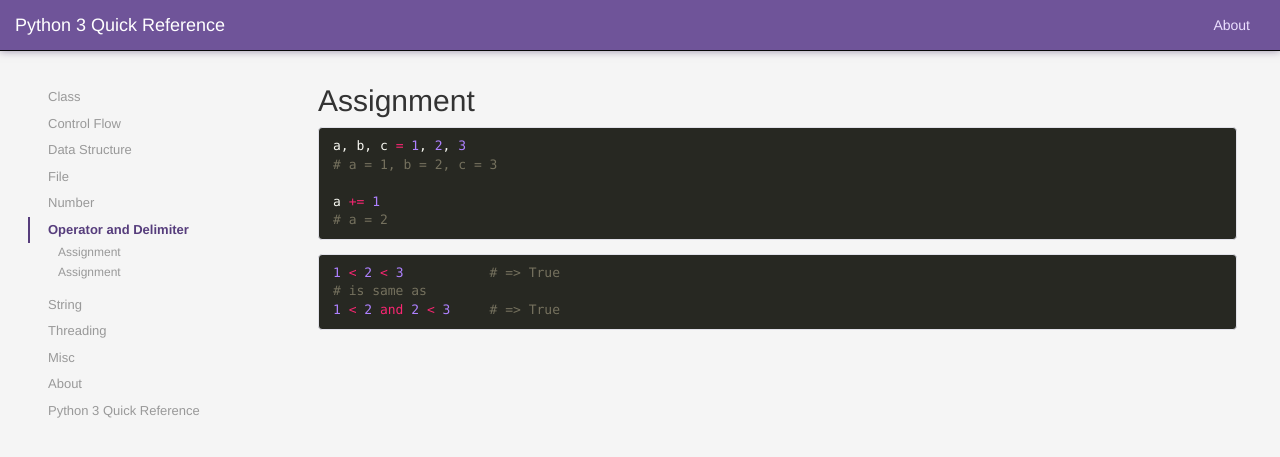
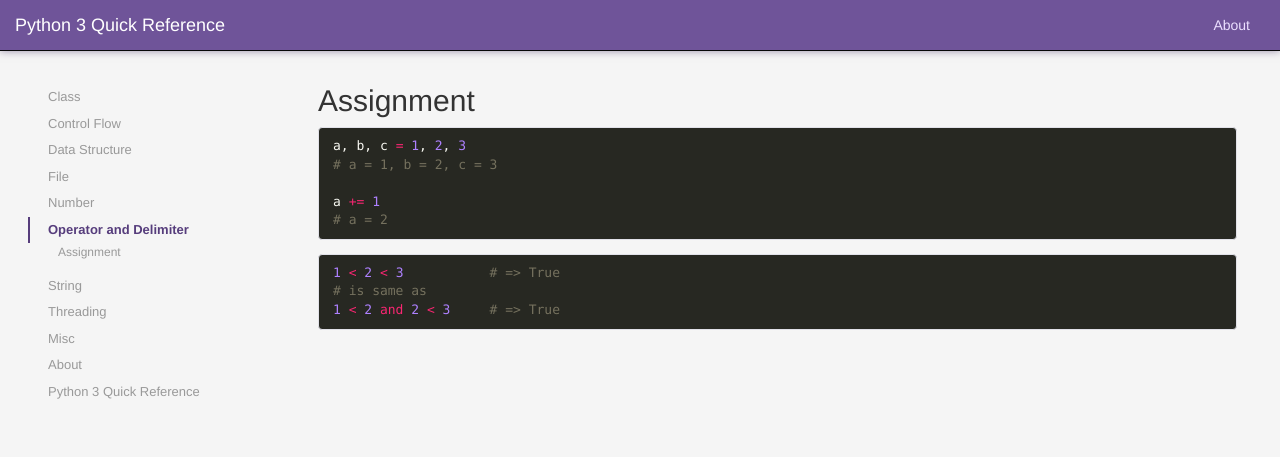
Before and after one commit to steelywing/python-quick-reference, a Jekyll site: the page built from operator.md, in a window 1280 px wide. Shown: the top 457 px of the page. Built offline with Jekyll 4.4.1, drawn with Linux system fonts in a browser that asks for light colours; nearby versions of some CDN libraries; Markdown is read by kramdown in place of the engine named in the settings.

Commit message:
remove custom links

````diff
--- a/_includes/sidebar.html
+++ b/_includes/sidebar.html
@@ -8,16 +8,7 @@
             <a href="{{ pg.url | prepend: site.baseurl }}">
               {{ pg.title }}
             </a>
-            <ul class="nav">
-              <!-- Custom link -->
-              {% for link in pg.links %}
-                <li>
-                  <a href="{{ link.link }}">
-                    {{ link.text }}
-                  </a>
-                </li>
-              {% endfor %}
-            </ul>
+            <ul class="nav"></ul>
           </li>
         {% endif %}
       {% endfor %}
--- a/operator.md
+++ b/operator.md
@@ -3,9 +3,6 @@
 title: Operator and Delimiter
 # permalink: /operator/
 weight: 1
-links:
-  - text: Assignment
-    link: '#assignment'
 ---
 ## Assignment
 ``` python
````
Also changed, not shown: data-structure.md (+0 -3 lines).
